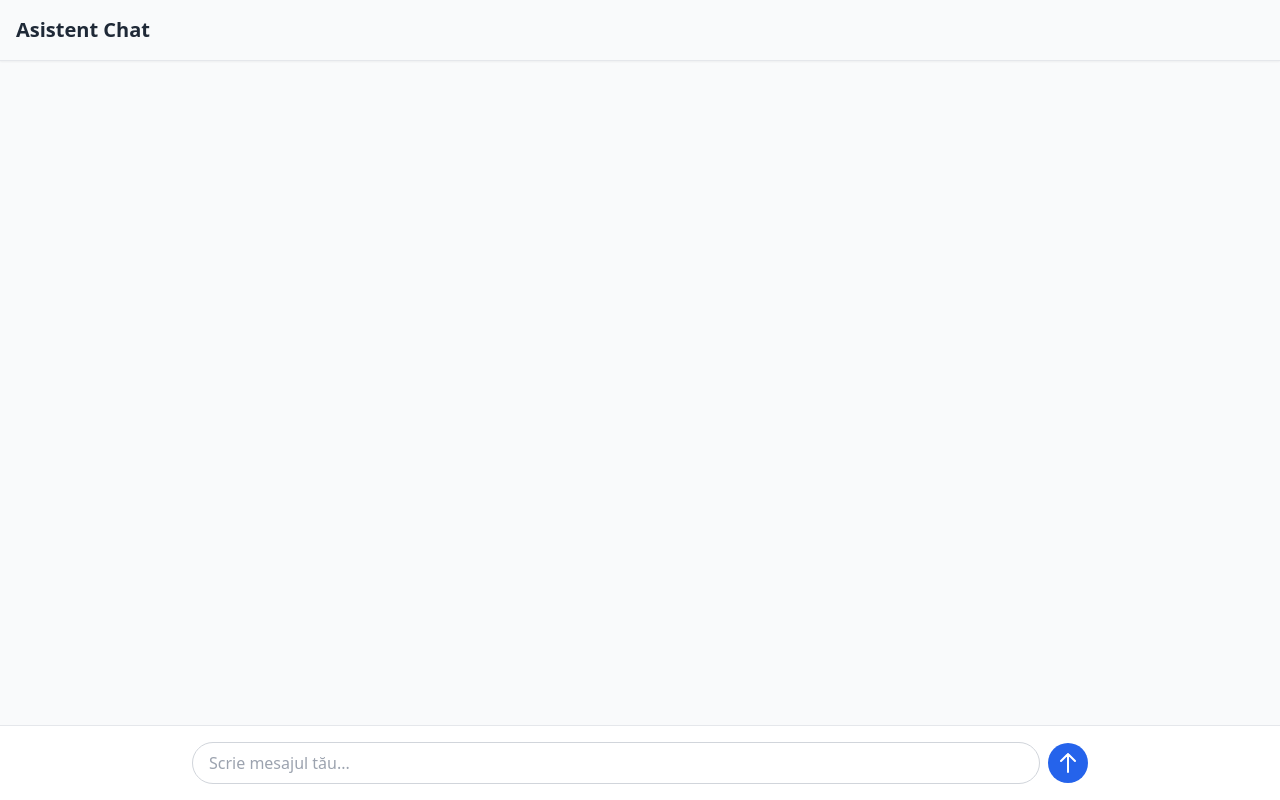
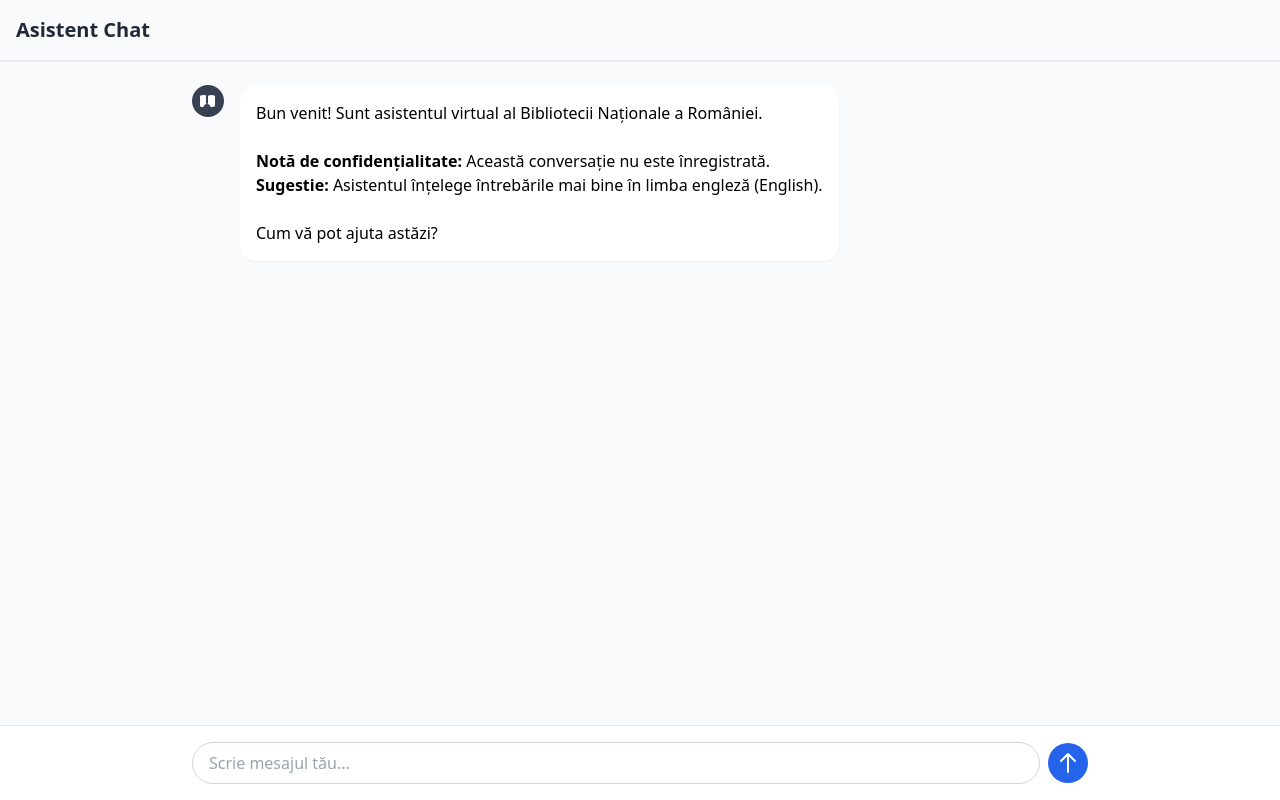
Before and after one commit to cdsolinschi/BNaRAsistent, a React (Vite) app: page / in a window 1280 px wide. Built offline with nearby package versions, Linux system fonts and the light colour scheme.

Commit message:
FINAL FIX: Fortat cautarea pe bibnat.ro, reparat formatarea datelor si curatat proiectul

```diff
--- a/App.tsx
+++ b/App.tsx
@@ -1,12 +1,26 @@
 // FIX: Replaced placeholder content with a fully functional React chat application component.
 import React, { useState, useEffect, useRef } from 'react';
 import { ChatMessage as ChatMessageType, Role, Source } from './types';
-import { sendMessageStream } from './services/geminiService';
+import { sendMessageStream, StreamedChatResponse } from './services/geminiService';
 import ChatMessage from './components/ChatMessage';
 import ChatInput from './components/ChatInput';
 
+const welcomeMessageText = `Bun venit! Sunt asistentul virtual al Bibliotecii Naționale a României.
+
+**Notă de confidențialitate:** Această conversație nu este înregistrată.
+**Sugestie:** Asistentul înțelege întrebările mai bine în limba engleză (English).
+
+Cum vă pot ajuta astăzi?`;
+
 function App() {
-  const [messages, setMessages] = useState<ChatMessageType[]>([]);
+  const [messages, setMessages] = useState<ChatMessageType[]>([
+    {
+      id: 'welcome-message',
+      role: Role.Model,
+      text: welcomeMessageText,
+      sources: [],
+    }
+  ]);
   const [isLoading, setIsLoading] = useState(false);
   const messagesEndRef = useRef<HTMLDivElement>(null);
 
@@ -46,13 +60,9 @@
     try {
       // Stream the response from the backend
       for await (const chunk of sendMessageStream(text)) {
-        // The service might yield a custom error message from the backend fetch wrapper
-        if (chunk.text && !chunk.candidates) {
-          fullText = chunk.text; // It's an error message, replace current text
-        } else {
-            const part = chunk.candidates?.[0]?.content?.parts?.[0];
-            if (part?.text) {
-                fullText += part.text;
+        // The backend now sends a simple object with a 'text' property.
+        if (chunk.text) {
+          fullText += chunk.text;
         }
 
         const groundingChunks = chunk.candidates?.[0]?.groundingMetadata?.groundingChunks;
@@ -63,7 +73,6 @@
                         uri: groundingChunk.web.uri,
                         title: groundingChunk.web.title || '',
                     });
-                    }
                 }
             }
         }
@@ -84,7 +93,7 @@
 
       setMessages((prevMessages) =>
         prevMessages.map((msg) =>
-          msg.id === modelMessageId ? { ...msg, text: errorMessage, sources: [] } : msg
+          msg.id === modelMessageId ? { ...msg, text: `Eroare: ${errorMessage}`, sources: [] } : msg
         )
       );
     } finally {
--- a/components/ChatMessage.tsx
+++ b/components/ChatMessage.tsx
@@ -1,4 +1,3 @@
-
 import React from 'react';
 import { ChatMessage as ChatMessageType, Role } from '../types';
 import LoadingSpinner from './LoadingSpinner';
@@ -8,6 +7,21 @@
   message: ChatMessageType;
   isLoading: boolean;
 }
+
+// A simple component to render text with support for bolding (**text**).
+const FormattedMessage: React.FC<{ text: string }> = ({ text }) => {
+  const parts = text.split(/(\*\*.*?\*\*)/g);
+  return (
+    <p className="whitespace-pre-wrap">
+      {parts.map((part, index) => {
+        if (part.startsWith('**') && part.endsWith('**')) {
+          return <strong key={index}>{part.slice(2, -2)}</strong>;
+        }
+        return part;
+      })}
+    </p>
+  );
+};
 
 const UserIcon: React.FC = () => (
   <div className="w-8 h-8 rounded-full bg-blue-500 flex items-center justify-center text-white font-bold text-sm flex-shrink-0">
@@ -34,7 +48,7 @@
           {isLoading ? (
             <LoadingSpinner />
           ) : (
-            <p className="whitespace-pre-wrap">{message.text}</p>
+            <FormattedMessage text={message.text} />
           )}
         </div>
         {message.sources && message.sources.length > 0 && (
```
Lines whose indentation alone changed are shown as unchanged.
